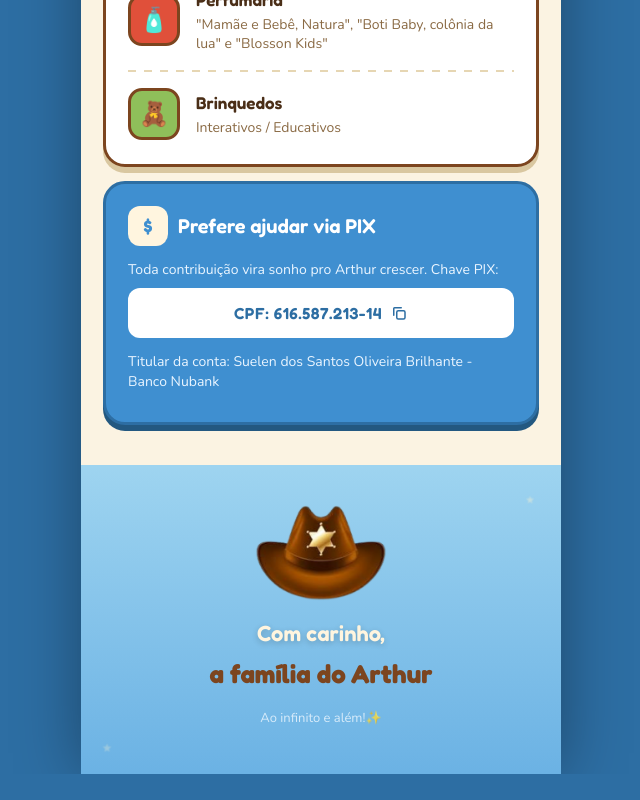
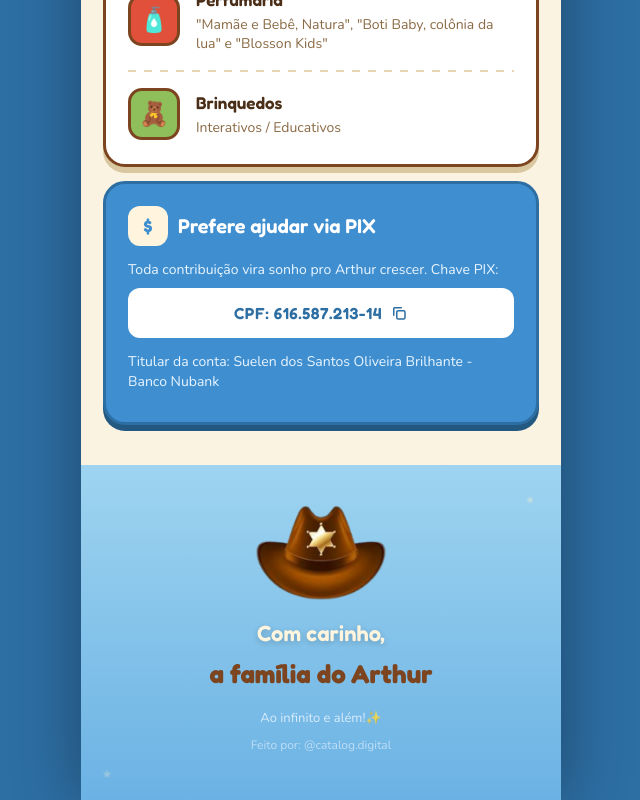
Before and after one commit to ezequielbrilhantedev/convite-arthur-1ano, a React (Vite) app in the folder site/: page / in a window 1280 px wide. Shown: the part 2046-2846 px from the top of the page, without its empty margins (319-959 px from the left). Before the commit the page ends 2820 px from the top, so only its background shows below. Built offline with nearby package versions, Linux system fonts and the light colour scheme.

Commit message:
Adiciona crédito "Feito por" no rodapé
Co-Authored-By: Claude Sonnet 5 <noreply@anthropic.com>
Claude-Session: https://claude.ai/code/session_016Cd3bsJK7noR2hz9nZ29FK

```diff
--- a/site/src/components/Footer.tsx
+++ b/site/src/components/Footer.tsx
@@ -33,6 +33,9 @@ export function Footer() {
       <p className="mt-4 mb-0 text-[13px] text-[#f0f8ff] opacity-80">
         Ao infinito e além!✨
       </p>
+      <p className="mt-2 mb-0 text-[12px] text-[#f0f8ff] opacity-60">
+        Feito por: @catalog.digital
+      </p>
     </footer>
   );
 }
```
